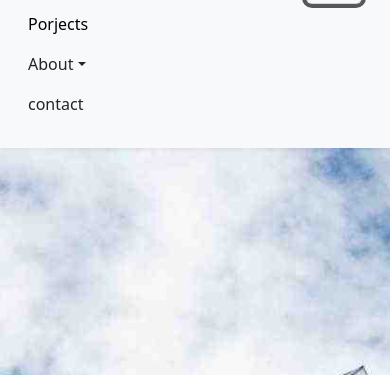
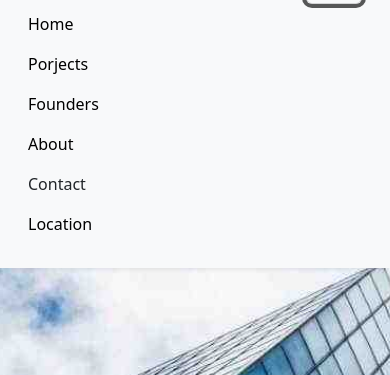
Before and after one commit to Ali-Raza-Gill/1st_project_Bootstrap, a plain HTML site: page index.html in a window 390 px wide. Both pictures are taken after a click on the button "Toggle navigation". Shown: the part 52-427 px from the top of the page. Drawn offline with nearby package versions, Linux system fonts and the light colour scheme.

Commit message:
Some new changes are done and make the navbar clickable to render into the page

```diff
--- a/index.html
+++ b/index.html
@@ -14,32 +14,37 @@
 <body>
 
     <header>     <!--  header start -->
-        <nav class="navbar navbar-expand-lg bg-body-tertiary shadow-sm p-3">
-            <div class="container">
+
+        <nav class="navbar navbar-expand-lg bg-body-tertiary shadow-sm p-3 fixed-top">
+            <div class="container ">
               <a class="navbar-brand" href="#"> <span class="fw-bold" id="br-text">BR</span> <span id="Architects-text">Architects</span></a>
               <button class="navbar-toggler" type="button" data-bs-toggle="collapse" data-bs-target="#navbarSupportedContent" aria-controls="navbarSupportedContent" aria-expanded="false" aria-label="Toggle navigation">
                 <span class="navbar-toggler-icon"></span>
               </button>
               <div class="collapse navbar-collapse" id="navbarSupportedContent">
                 <ul class="navbar-nav ms-auto mb-2 mb-lg-0">
+                    <li class="nav-item">
+                        <a class="nav-link active" aria-current="page" href="#home">Home</a>
+                      </li>
+                    <li class="nav-item">
+                    <a class="nav-link active" aria-current="page" href="#projects">Porjects</a>
+                  </li>
                   <li class="nav-item">
-                    <a class="nav-link active" aria-current="page" href="#">Porjects</a>
+                    <a class="nav-link active" aria-current="page" href="#founder">Founders</a>
+                  </li>
+                  <li class="nav-item">
+                    <a class="nav-link active" aria-current="page" href="#about">About</a>
                   </li>
                   <li class="nav-item dropdown">
-                    <a class="nav-link dropdown-toggle text-dark" href="#" role="button" data-bs-toggle="dropdown" aria-expanded="false">About</a>
-                    <ul class="dropdown-menu">
-                        <li><a class="dropdown-item " href="#">Founder</a></li>
-                        <li><a class="dropdown-item" href="#">Company</a></li>
-                        <li><hr class="dropdown-divider"></li>
-                        <li><a class="dropdown-item" href="#">Team</a></li>
-                      </ul>
+                    <a class="nav-link text-dark" href="#contact"  >
+                      Contact
+                    </a>
                   </li>
-                  <li class="nav-item dropdown">
-                    <a class="nav-link text-dark" href="#"  >
-                      contact
-                    </a>
+                  <li class="nav-item">
+                    <a class="nav-link active" aria-current="page" href="#location">Location</a>
+                  </li>
 
-                  </li>
+
 
                 </ul>
 
@@ -50,15 +55,17 @@
     </header>  <!--  header closed -->
 
     <main>      <!--  main start -->
-
-        <div class="hero container-fluid " id="hero-section">
+        <div id="home">
+        <div class="hero container-fluid " id="hero-section" >
 
             <h1>BR</h1>
             <h3>Architects</h3>
 
         </div>
+     </div>
 
-        <div class="projects mt-5 mb-5">
+        <div id="projects">
+        <div class="projects mt-5 mb-5" >
             <div class="container">
                 <div class="row">
                     <div class="col">
@@ -109,16 +116,14 @@
 
 
 
+        <div id="founder">
+        <div class="about pt-2">            <!-- About section starts -->
+            <div class="container mt-5 mb-5">
 
-        <div class="about">            <!-- About section starts -->
-            <div class="container mt-5 mb-5">
-                <div class="row">
+                <div class="row mt-5 pt-5 mb-5">
                     <div class="col">
-                    <h3 class="mt-5">About</h3>
-                        <hr>
-                        <p class="mb-5">
-                            Lorem ipsum dolor sit amet, consectetur adipiscing elit, sed do eiusmod tempor incididunt ut labore et dolore magna aliqua. Ut enim ad minim veniam, quis nostrud exercitation ullamco laboris nisi ut aliquip ex ea commodo consequat. Excepteur sint occaecat cupidatat non proident, sunt in culpa qui officia deserunt mollit anim id est laborum consectetur adipiscing elit, sed do eiusmod tempor incididunt ut labore et dolore magna aliqua. Ut enim ad minim veniam, quis nostrud exercitation ullamco laboris nisi ut aliquip ex ea commodo consequat.
-                        </p>
+                            <h3>Founders</h3>
+                            <hr class="mt-3">
                     </div>
                 </div>
                 <div class="row mt-3">
@@ -159,9 +164,22 @@
                         </div>
                     </div>
                 </div>
+
+            <div class="row mt-5 pt-5" id="about">
+                <div class="col">
+                <h3 class="mt-5">About</h3>
+                    <hr>
+                    <p class="mb-5 pt-5 text-center">
+                        Lorem ipsum dolor sit amet, consectetur adipiscing elit, sed do eiusmod tempor incididunt ut labore et dolore magna aliqua. Ut enim ad minim veniam, quis nostrud exercitation ullamco laboris nisi ut aliquip ex ea commodo consequat. Excepteur sint occaecat cupidatat non proident, sunt in culpa qui officia deserunt mollit anim id est laborum consectetur adipiscing elit, sed do eiusmod tempor incididunt ut labore et dolore magna aliqua. Ut enim ad minim veniam, quis nostrud exercitation ullamco laboris nisi ut aliquip ex ea commodo consequat.
+                    </p>
+                </div>
             </div>
         </div>
-        <div class="contact">
+        </div>
+    </div>
+
+    <div id="contact">
+        <div class="contact pt-5" >
             <div class="container">
                 <div class="row">
                     <div class="col">
@@ -267,16 +285,19 @@
                 </div>
             </div>
         </div>
+    </div>
+
 
     </main>    <!--  main closed -->
 
 
 <!-- map section     -->
-<div class="map-section mt-5">
+<div id="location">
+<div class="map-section mt-5 pt-5" >
 <div class="container">
     <div class="row">
         <div class="col">
-            <h3 class="mb-4">Our Company</h3>
+            <h3 class="mb-4">Location</h3>
             <hr class="mb-5">
         </div>
     </div>
@@ -289,6 +310,7 @@
             </div>
         </div>
     </div>
+</div>
 </div>
 
 
--- a/styles/style.css
+++ b/styles/style.css
@@ -2,20 +2,29 @@ body{
     display: flex;
     flex-direction: column;
     min-height: 100vh;
+    padding-top: 72px;
 }
 main{
     flex: 1 0 auto;
+
+}
+.projects{
+    padding-top: 60px;
 }
 
 #hero-section{
     background-image: url("/Assests/images/architect.jpg");
-    height: 90vh;
+    height: 100vh;
     background-size: cover;
     background-position: center;
     display: flex;
     justify-content: center;
     align-items: center;
     gap: 15px;
+
+
+
+
 }
 #hero-section h1{
     font-size: 60px;
```
